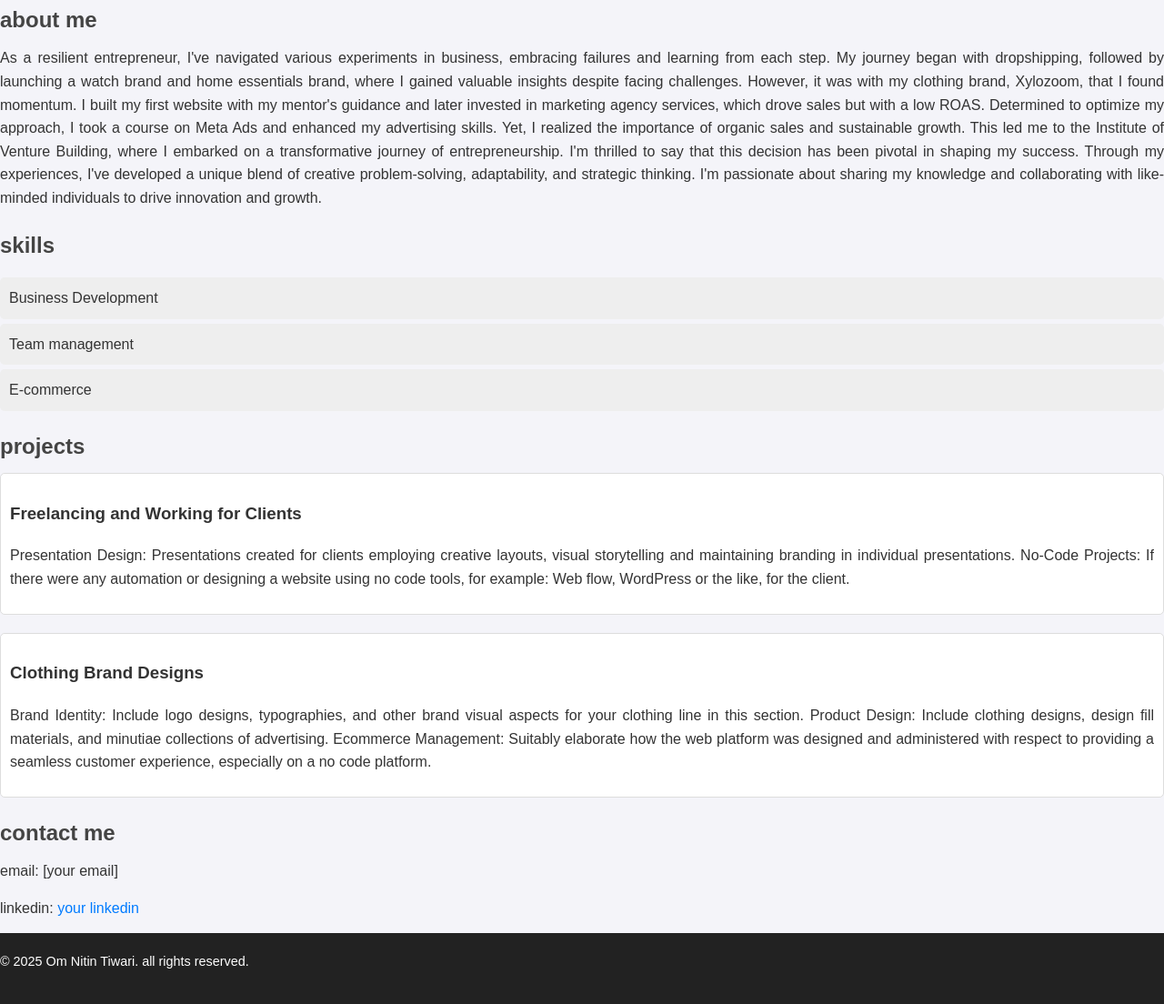
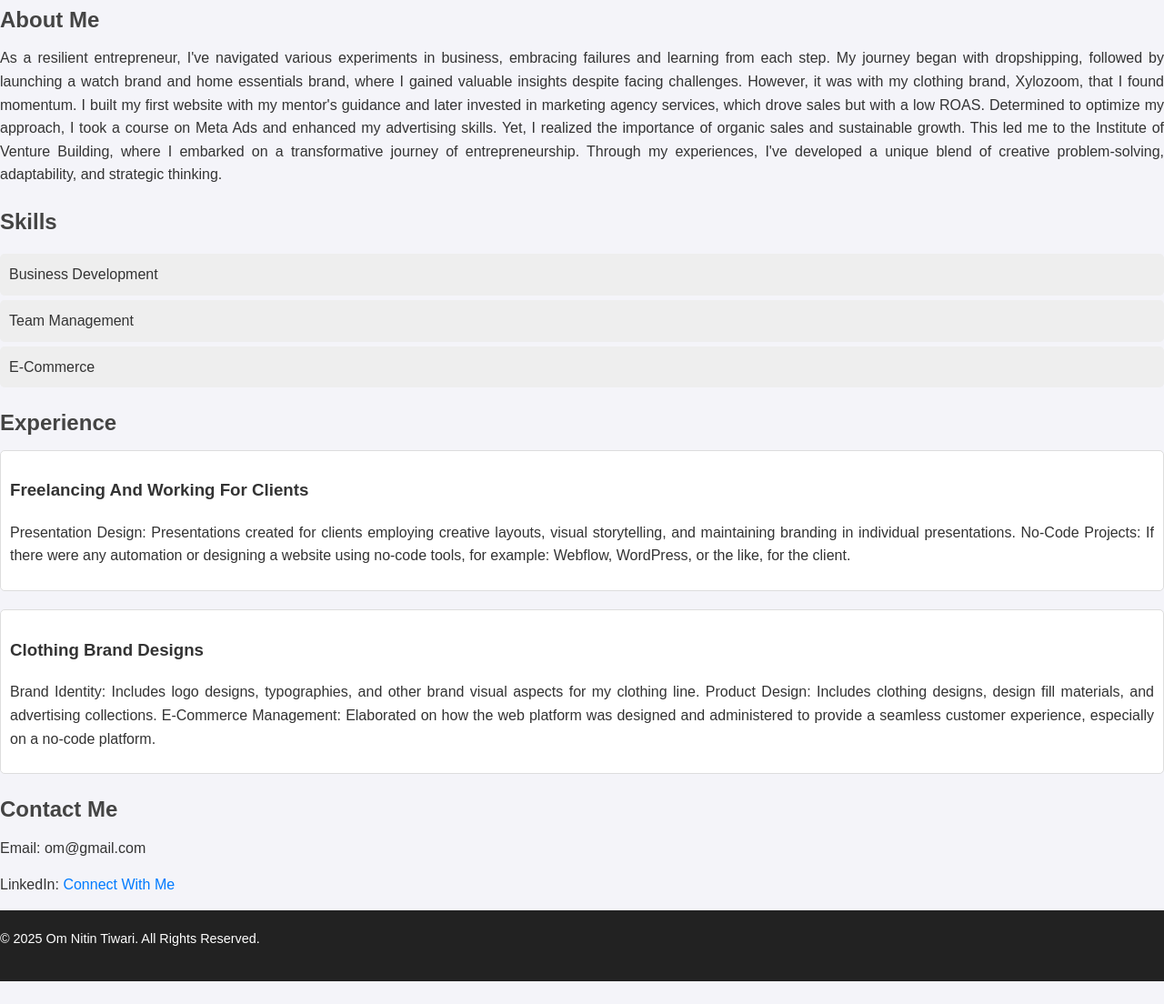
Before and after one commit to omnitintiwari/personal-profile-html, a plain HTML site: page index.html in a window 1280 px wide. Shown: the part 817-1921 px from the top of the page at 91% size. After the commit the page ends 1896 px from the top, so only its background shows below. Drawn offline with Linux system fonts and the light colour scheme.

Commit message:
new Update index.html

```diff
--- a/index.html
+++ b/index.html
@@ -1,73 +1,98 @@
 <!DOCTYPE html>
 <html lang="en">
   <head>
-    <meta charset="UTF-8">
-    <meta name="viewport" content="width=device-width, initial-scale=1.0">
-    <meta name="description" content="personal profile page showcasing my skills and projects.">
-    <title>my profile</title>
-    <link rel="stylesheet" href="style.css">
-    <link rel="icon" href="assets/favicon.ico">
+    <meta charset="UTF-8" />
+    <meta name="viewport" content="width=device-width, initial-scale=1.0" />
+    <meta
+      name="description"
+      content="Personal profile page showcasing my skills and projects."
+    />
+    <title>Om Nitin Tiwari - Profile</title>
+    <link rel="stylesheet" href="style.css" />
+    <link rel="icon" href="assets/favicon.ico" />
   </head>
   <body>
     <header class="hero">
       <div class="container">
-            <img src="assets/profile.jpg" alt="profile picture" class="profile-pic">
-            <h1>hi, i'm Om Nitin Tiwari </h1>
-            <p>I am passionate Creative Strategist and & Co-Founder of SJV.</p>
+        <img src="omprofilepic.png" alt="Profile Picture" class="profile-pic" />
+        <h1 class="animate-fade-in">Hello, I'm Om Nitin Tiwari</h1>
+        <p class="animate-slide-up">
+          I am a passionate Creative Strategist and Co-Founder of SJV.
+        </p>
       </div>
     </header>
 
     <main>
-        <section class="about">
-            <h2>about me</h2>
+      <section class="about animate-slide-up">
+        <h2>About Me</h2>
         <p>
-                As a resilient entrepreneur, I've navigated various experiments in business, embracing failures and learning from each step. My journey began with dropshipping, followed by launching a watch brand and home essentials brand, where I gained valuable insights despite facing challenges.
-
-However, it was with my clothing brand, Xylozoom, that I found momentum. I built my first website with my mentor's guidance and later invested in marketing agency services, which drove sales but with a low ROAS.
-
-Determined to optimize my approach, I took a course on Meta Ads and enhanced my advertising skills. Yet, I realized the importance of organic sales and sustainable growth.
-
-This led me to the Institute of Venture Building, where I embarked on a transformative journey of entrepreneurship. I'm thrilled to say that this decision has been pivotal in shaping my success.
-
-Through my experiences, I've developed a unique blend of creative problem-solving, adaptability, and strategic thinking. I'm passionate about sharing my knowledge and collaborating with like-minded individuals to drive innovation and growth.
+          As a resilient entrepreneur, I've navigated various experiments in
+          business, embracing failures and learning from each step. My journey
+          began with dropshipping, followed by launching a watch brand and home
+          essentials brand, where I gained valuable insights despite facing
+          challenges. However, it was with my clothing brand, Xylozoom, that I
+          found momentum. I built my first website with my mentor's guidance and
+          later invested in marketing agency services, which drove sales but
+          with a low ROAS. Determined to optimize my approach, I took a course
+          on Meta Ads and enhanced my advertising skills. Yet, I realized the
+          importance of organic sales and sustainable growth. This led me to the
+          Institute of Venture Building, where I embarked on a transformative
+          journey of entrepreneurship. Through my experiences, I've developed a
+          unique blend of creative problem-solving, adaptability, and strategic
+          thinking.
         </p>
       </section>
 
-        <section class="skills">
-            <h2>skills</h2>
+      <section class="skills animate-fade-in">
+        <h2>Skills</h2>
         <ul>
           <li>Business Development</li>
-                <li>Team management</li>
-                <li>E-commerce</li>
+          <li>Team Management</li>
+          <li>E-Commerce</li>
         </ul>
       </section>
 
-        <section class="projects">
-            <h2>projects</h2>
+      <section class="projects animate-slide-up">
+        <h2>Experience</h2>
         <div class="project-list">
           <div class="project-item">
-                    <h3>Freelancing and Working for Clients</h3>
-                    <p>Presentation Design: Presentations created for clients employing creative layouts, visual storytelling and maintaining branding in individual presentations.
-No-Code Projects: If there were any automation or designing a website using no code tools, for example: Web flow, WordPress or the like, for the client.</p>
+            <h3>Freelancing And Working For Clients</h3>
+            <p>
+              Presentation Design: Presentations created for clients employing
+              creative layouts, visual storytelling, and maintaining branding in
+              individual presentations. No-Code Projects: If there were any
+              automation or designing a website using no-code tools, for
+              example: Webflow, WordPress, or the like, for the client.
+            </p>
           </div>
           <div class="project-item">
             <h3>Clothing Brand Designs</h3>
-                    <p>Brand Identity: Include logo designs, typographies, and other brand visual aspects for your clothing line in this section.
-Product Design: Include clothing designs, design fill materials, and minutiae collections of advertising.
-Ecommerce Management: Suitably elaborate how the web platform was designed and administered with respect to providing a seamless customer experience, especially on a no code platform.</p>
+            <p>
+              Brand Identity: Includes logo designs, typographies, and other
+              brand visual aspects for my clothing line. Product Design:
+              Includes clothing designs, design fill materials, and advertising
+              collections. E-Commerce Management: Elaborated on how the web
+              platform was designed and administered to provide a seamless
+              customer experience, especially on a no-code platform.
+            </p>
           </div>
         </div>
       </section>
 
-        <section class="contact">
-            <h2>contact me</h2>
-            <p>email: [your email]</p>
-            <p>linkedin: <a href="https://www.linkedin.com/in/om-nitin-tiwari-8b649a250/">your linkedin</a></p>
+      <section class="contact animate-fade-in">
+        <h2>Contact Me</h2>
+        <p>Email: om@gmail.com</p>
+        <p>
+          LinkedIn:
+          <a href="https://www.linkedin.com/in/om-nitin-tiwari-8b649a250/"
+            >Connect With Me</a
+          >
+        </p>
       </section>
     </main>
 
     <footer>
-        <p>&copy; 2025 Om Nitin Tiwari. all rights reserved.</p>
+      <p>&copy; 2025 Om Nitin Tiwari. All Rights Reserved.</p>
     </footer>
   </body>
 </html>
```
Lines whose indentation alone changed are shown as unchanged.
